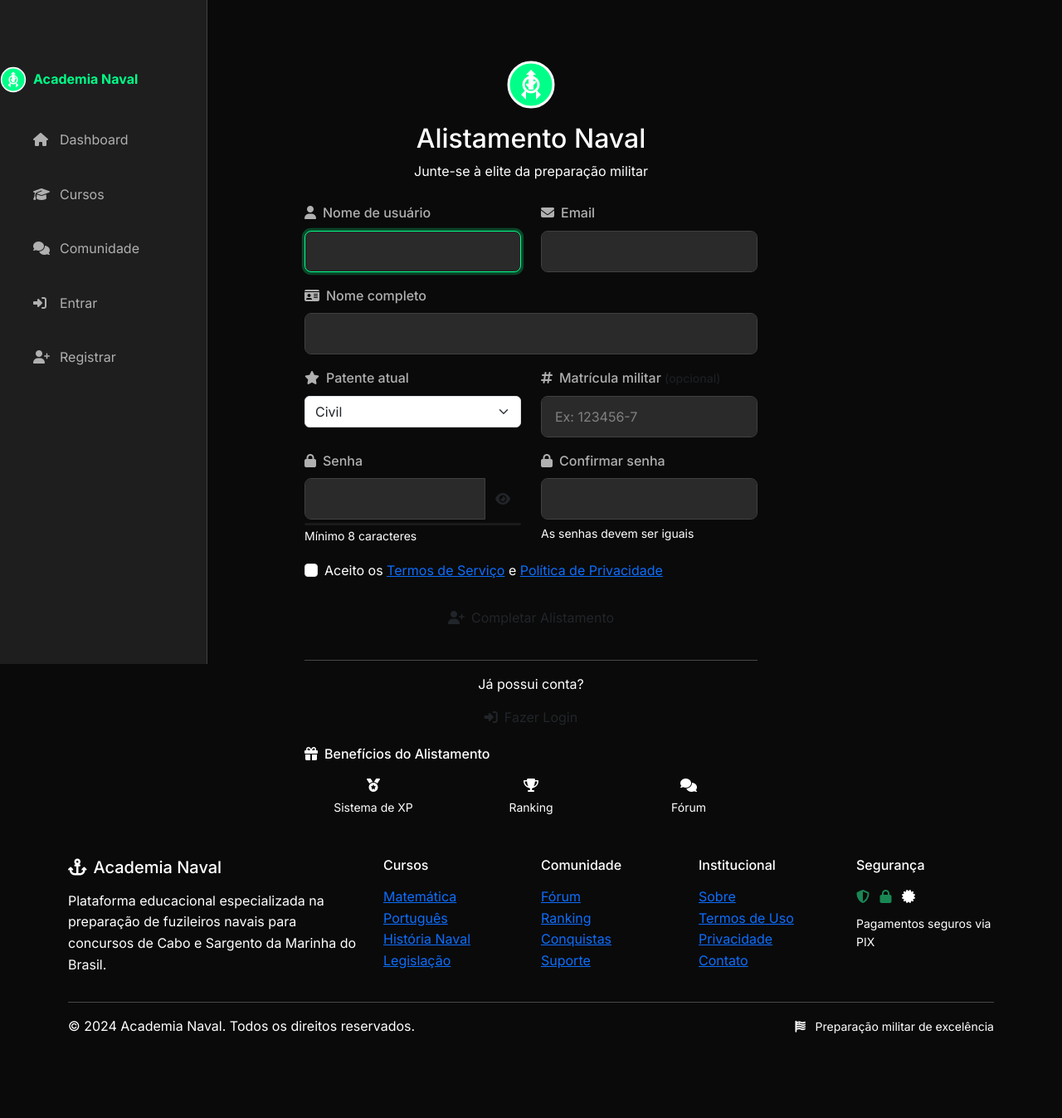
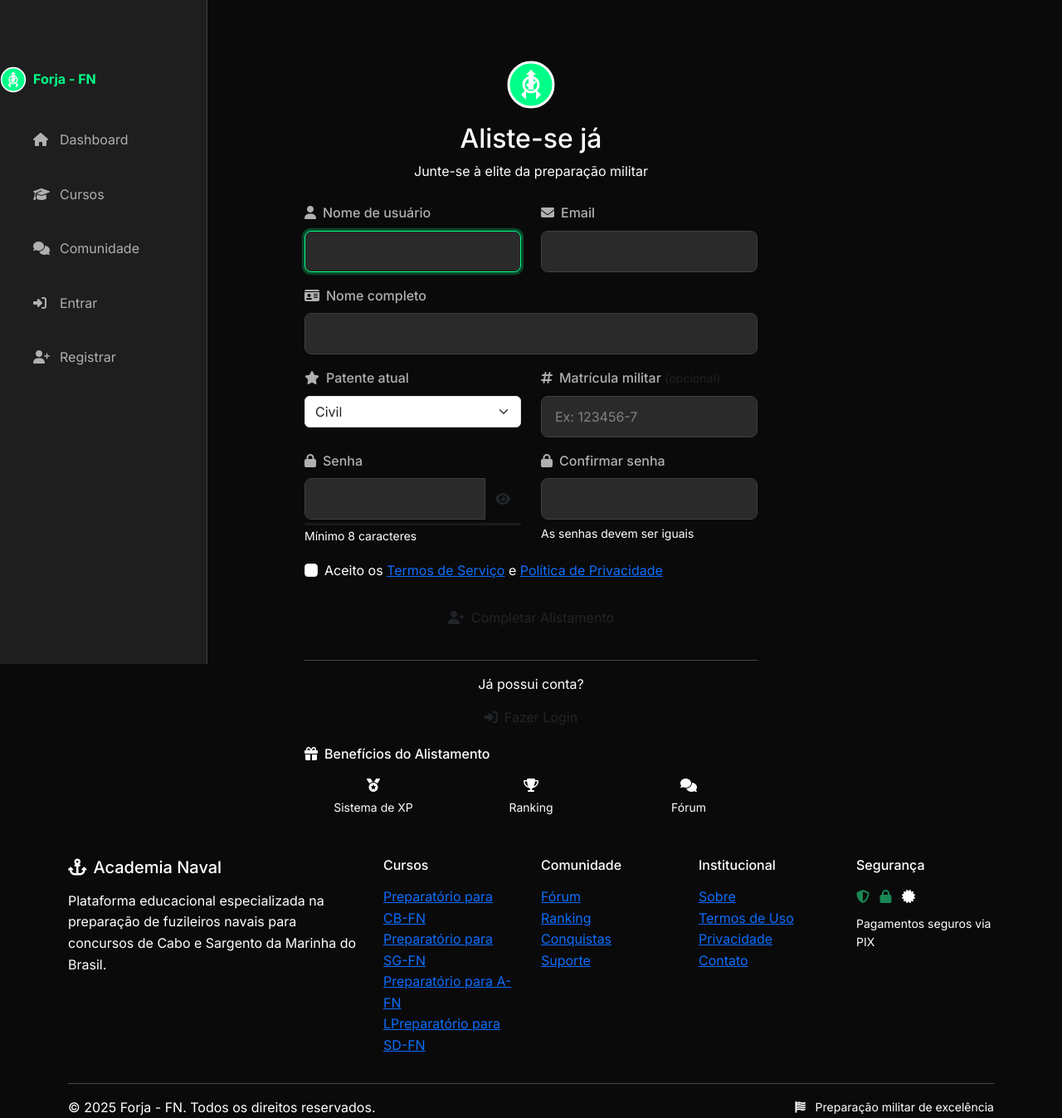
Before and after one commit to sandrim01/NavalPrep, a Flask app: page /auth/register in a window 1280 px wide. Shown: the whole page at 83% size. Before the commit the page ends 1245 px from the top, so only its background shows below. Run offline with Flask 3, Linux system fonts and the light colour scheme; some libraries are stand-ins or nearby versions.

Commit message:
alteração em configurações da base e de registro

```diff
--- a/templates/base.html
+++ b/templates/base.html
@@ -4,7 +4,7 @@
     <meta charset="UTF-8">
     <meta name="viewport" content="width=device-width, initial-scale=1.0">
     <meta name="description" content="{% block meta_description %}Plataforma educacional militar para preparação de concursos da Marinha do Brasil{% endblock %}">
-    <title>{% block title %}Academia Naval - Preparação Militar{% endblock %}</title>
+    <title>{% block title %}Forja - FN - Preparação Militar{% endblock %}</title>
 
     <!-- Bootstrap CSS -->
     <link href="https://cdn.jsdelivr.net/npm/bootstrap@5.3.0/dist/css/bootstrap.min.css" rel="stylesheet">
@@ -29,7 +29,7 @@
         <div class="sidebar-brand mb-4">
             <a href="{{ url_for('main.index') }}" class="d-flex align-items-center text-decoration-none">
                 <img src="{{ url_for('static', filename='assets/logo.svg') }}" alt="Logo" width="32" height="32" class="me-2">
-                <span class="fw-bold text-accent-green">Academia Naval</span>
+                <span class="fw-bold text-accent-green">Forja - FN</span>
             </a>
         </div>
 
@@ -96,7 +96,7 @@
         <div class="container-fluid">
             <a class="navbar-brand" href="{{ url_for('main.index') }}">
                 <img src="{{ url_for('static', filename='assets/logo.svg') }}" alt="Logo" width="32" height="32" class="me-2">
-                Academia Naval
+                Forja - FN
             </a>
             <button class="navbar-toggler" type="button" onclick="toggleSidebar()">
                 <span class="navbar-toggler-icon"></span>
@@ -147,10 +147,10 @@
                 <div class="col-md-2">
                     <h6 class="text-gold mb-3">Cursos</h6>
                     <ul class="list-unstyled">
-                        <li><a href="{{ url_for('main.courses') }}" class="footer-link">Matemática</a></li>
-                        <li><a href="{{ url_for('main.courses') }}" class="footer-link">Português</a></li>
-                        <li><a href="{{ url_for('main.courses') }}" class="footer-link">História Naval</a></li>
-                        <li><a href="{{ url_for('main.courses') }}" class="footer-link">Legislação</a></li>
+                        <li><a href="{{ url_for('main.courses') }}" class="footer-link">Preparatório para CB-FN</a></li>
+                        <li><a href="{{ url_for('main.courses') }}" class="footer-link">Preparatório para SG-FN</a></li>
+                        <li><a href="{{ url_for('main.courses') }}" class="footer-link">Preparatório para A-FN</a></li>
+                        <li><a href="{{ url_for('main.courses') }}" class="footer-link">LPreparatório para SD-FN</a></li>
                     </ul>
                 </div>
                 <div class="col-md-2">
@@ -187,7 +187,7 @@
             <div class="row align-items-center">
                 <div class="col-md-6">
                     <p class="mb-0 text-light-gray">
-                        &copy; 2024 Academia Naval. Todos os direitos reservados.
+                        &copy; 2025 Forja - FN. Todos os direitos reservados.
                     </p>
                 </div>
                 <div class="col-md-6 text-md-end">
--- a/templates/register.html
+++ b/templates/register.html
@@ -1,6 +1,6 @@
 {% extends "base.html" %}
 
-{% block title %}Cadastro - Academia Naval{% endblock %}
+{% block title %}Cadastro - Forja - FN{% endblock %}
 
 {% block content %}
 <div class="auth-section">
@@ -11,7 +11,7 @@
                     <div class="auth-header text-center mb-4">
                         <img src="{{ url_for('static', filename='assets/logo.svg') }}" alt="Logo" width="60" height="60" class="mb-3">
                         <h2 class="text-white">
-                            <span class="text-gold">Alistamento</span> Naval
+                            <span class="text-gold">Aliste-se já</span>
                         </h2>
                         <p class="text-light-gray">Junte-se à elite da preparação militar</p>
                     </div>
```
